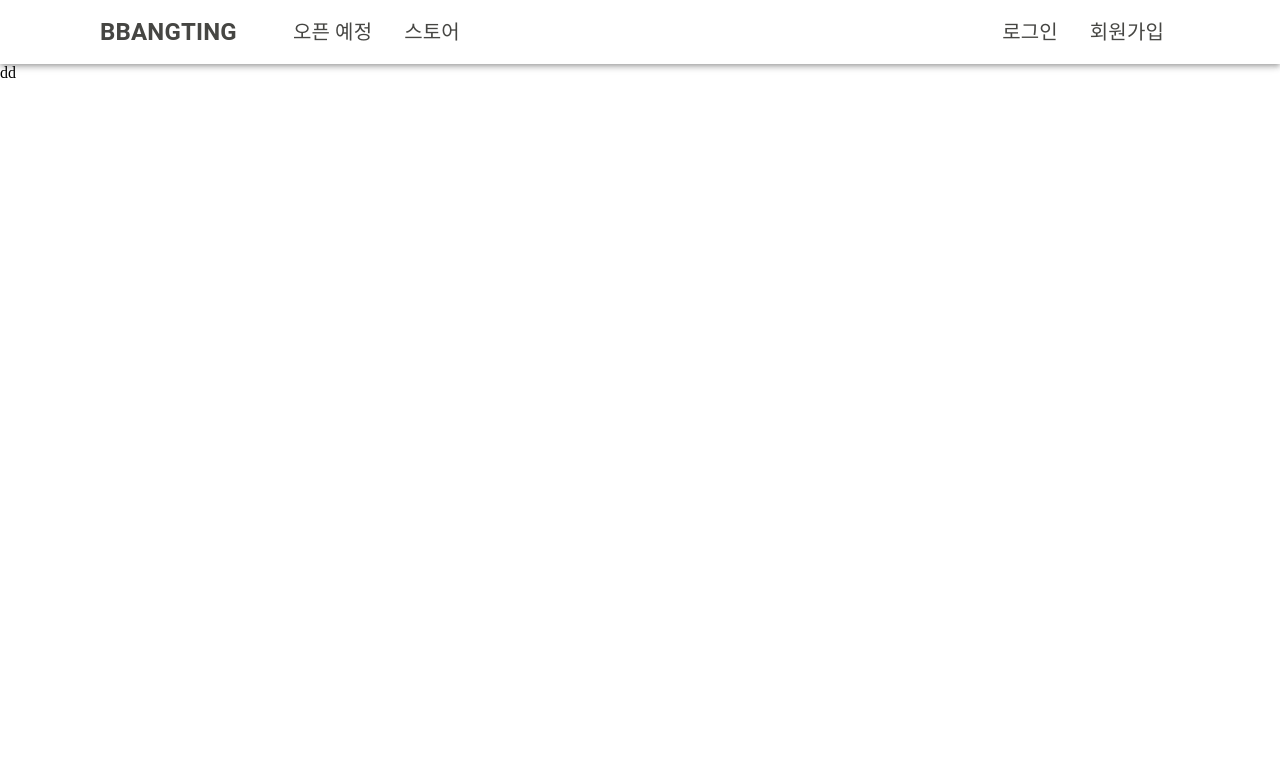
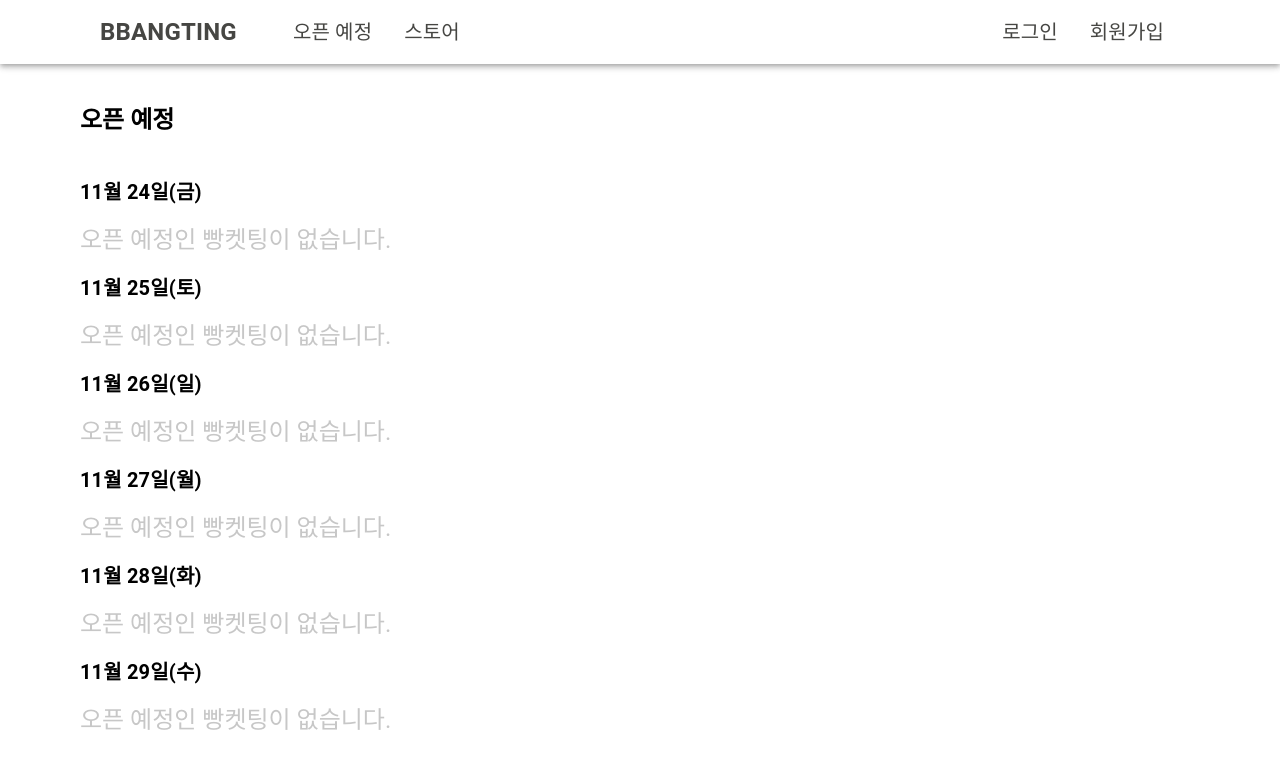
Before and after one commit to BBANGting/bbangting, a React (Vite) app in the folder frontend/: page /commingsoon in a window 1280 px wide. Shown: the top 768 px of the page. Built offline with nearby package versions, Linux system fonts and the light colour scheme.

Commit message:
feat: 오픈 예정 날짜별 정렬 기능

```diff
--- a/frontend/src/pages/CommingSoon.tsx
+++ b/frontend/src/pages/CommingSoon.tsx
@@ -1,7 +1,67 @@
+import { Container, Grid, Typography } from '@mui/material';
+import { BreadCard } from '../components/Home/BreadCard';
+
+import _DUMMY from '../json/dummy.json';
+
+const daysOfWeek = ['일', '월', '화', '수', '목', '금', '토'];
+
+const generateDays = () => {
+  const result = [];
+  for (let i = 1; i <= 6; i++) {
+    const date = new Date();
+    date.setDate(date.getDate() + i);
+    const day = daysOfWeek[date.getDay()];
+    const month = date.getMonth() + 1;
+    const dayOfMonth = date.getDate();
+    result.push({
+      label: `${month}월 ${dayOfMonth}일(${day})`,
+      date: `${date.getFullYear()}-${month
+        .toString()
+        .padStart(2, '0')}-${dayOfMonth.toString().padStart(2, '0')}`,
+    });
+  }
+  return result;
+};
+
 export const CommingSoon = () => {
+  console.log(_DUMMY);
   return (
-    <div>
-      <div>dd</div>
-    </div>
+    <Container fixed style={{ marginTop: 40, padding: 0 }}>
+      <Typography
+        variant="h5"
+        sx={{ fontWeight: 600, marginLeft: 5, marginBottom: 5 }}
+      >
+        오픈 예정
+      </Typography>
+      <Grid container display="block">
+        {generateDays().map((day, idx) => (
+          <>
+            <Typography key={idx} variant="h6" fontWeight={600} ml={5} mb={2}>
+              {day.label}
+            </Typography>
+            <Grid container display="flex">
+              {_DUMMY.filter(bread => bread.openDate === day.date).length ===
+              0 ? (
+                <Typography variant="h5" ml={5} mb={2} color="#c7c7c7">
+                  오픈 예정인 빵켓팅이 없습니다.
+                </Typography>
+              ) : (
+                _DUMMY
+                  .filter(bread => bread.openDate === day.date)
+                  .map((bread, idx) => (
+                    <BreadCard
+                      key={idx}
+                      store={bread.store}
+                      name={bread.name}
+                      img={bread.img}
+                      openTime={bread.openTime}
+                    />
+                  ))
+              )}
+            </Grid>
+          </>
+        ))}
+      </Grid>
+    </Container>
   );
 };
```
